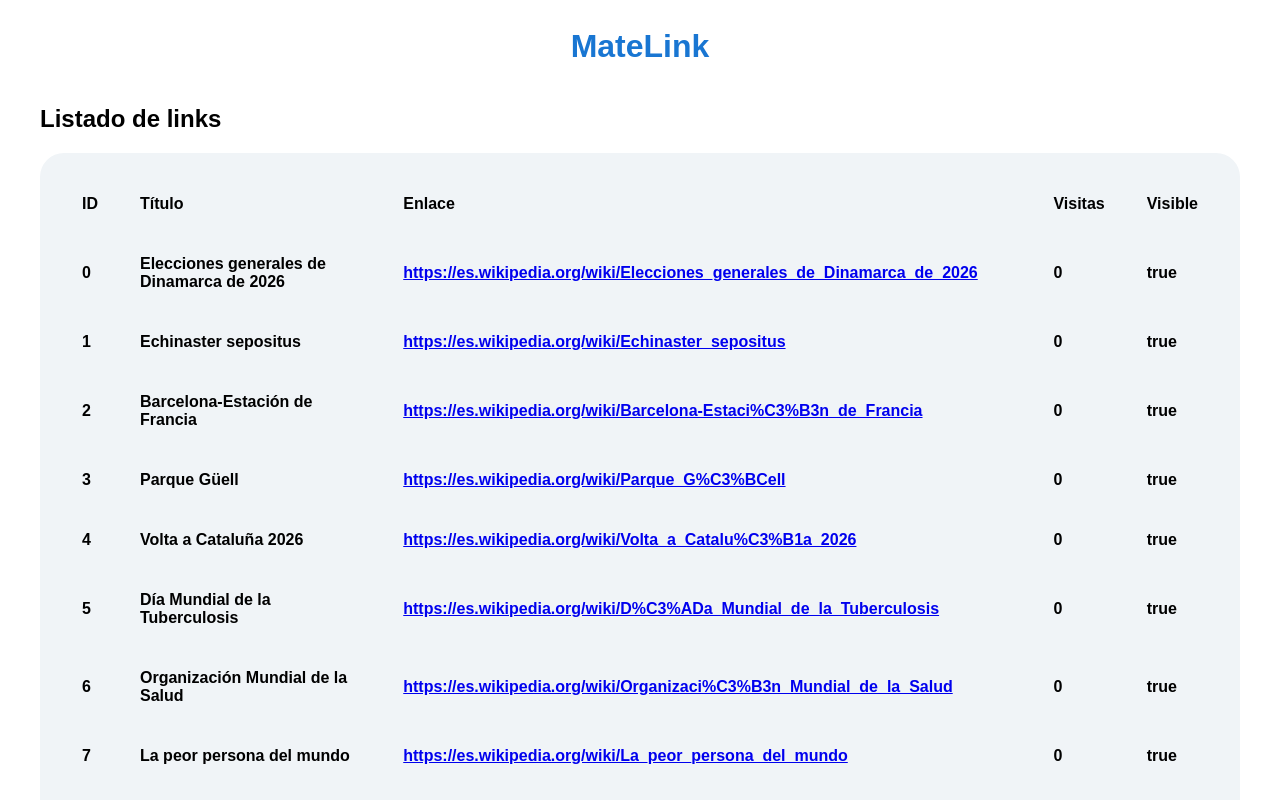
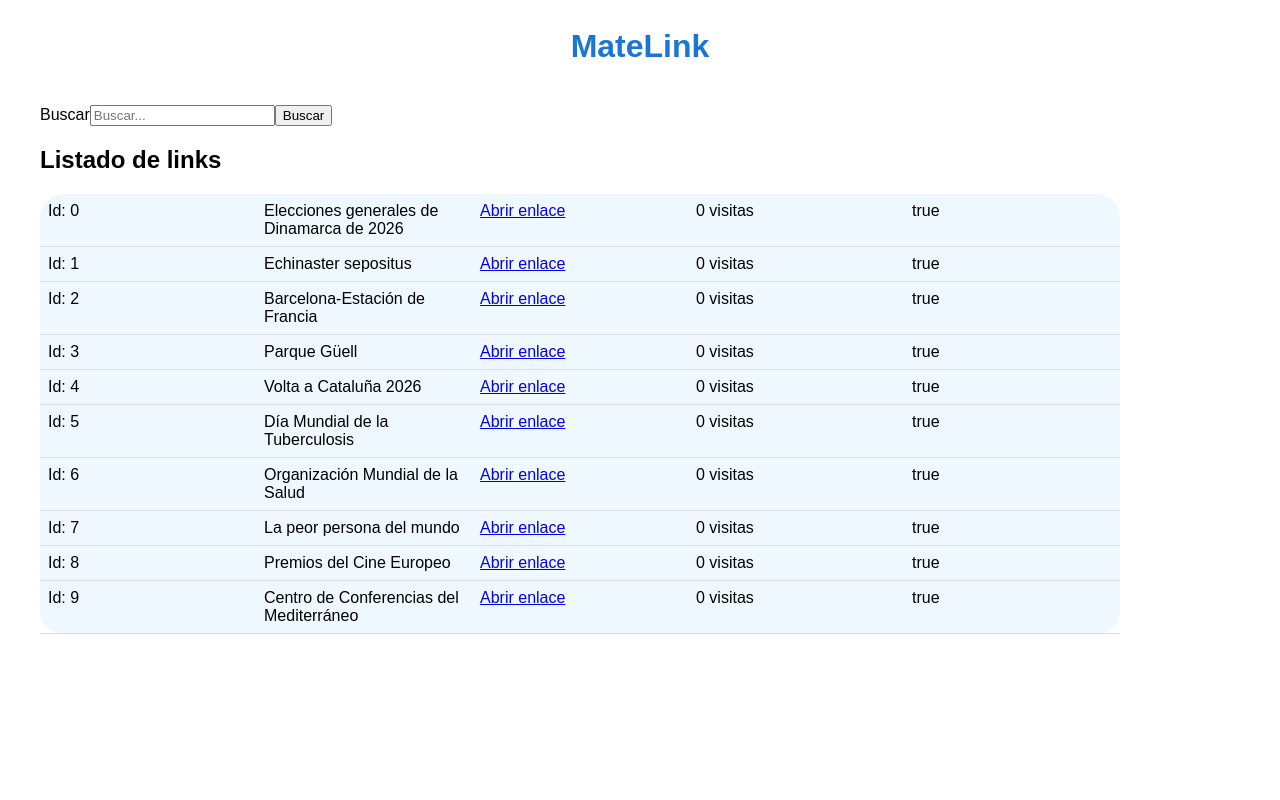
Before and after one commit to toniferrer/ioc-angular-matelink-toniferrer, an Angular app: page / in a window 1280 px wide. Shown: the top 800 px of the page. Built offline with nearby package versions, Linux system fonts and the light colour scheme.

Commit message:
Creación de los componentes tarjeta-links, barra-cercae implementación de funcionalidades (EAC2 Actividad 2)

```diff
--- a/src/app/app.component.html
+++ b/src/app/app.component.html
@@ -2,6 +2,6 @@
   <header>
     <h1>MateLink</h1>
   </header>
-
-  <app-llista-links [links]="links"></app-llista-links>
+  <app-barra-cerca (cambio)="filtrarLinks($event)"></app-barra-cerca>
+  <app-llista-links [links]="linksFiltrados"></app-llista-links>
 </main>
--- a/src/app/app.component.ts
+++ b/src/app/app.component.ts
@@ -3,15 +3,33 @@ import { LINKS_MOCK } from './mocks/dades-mock';
 import { Links } from './models/links.model';
 import { LlistaLinksComponent } from './components/llista-links/llista-links.component';
 import { CommonModule } from '@angular/common';
+import { BarraCercaComponent } from './components/barra-cerca/barra-cerca.component';
 
 @Component({
   selector: 'app-root',
   standalone: true,
-  imports: [CommonModule, LlistaLinksComponent],
+  imports: [CommonModule, LlistaLinksComponent, BarraCercaComponent],
   templateUrl: './app.component.html',
   styleUrl: './app.component.scss'
 })
 
 export class AppComponent {
   links: Links[] = LINKS_MOCK;
+  linksFiltrados: Links[] = this.links;
+  textoActual = '';
+
+  filtrarLinks(texto: string): void {
+    this.textoActual = texto;
+
+    if (!texto) {
+      this.linksFiltrados = this.links;
+      return;
+    }
+
+    this.linksFiltrados = this.links.filter(link =>
+      link.titulo.toLowerCase().includes(texto.toLowerCase()) ||
+      link.id.toString().includes(texto)
+    );
+
+  }
 }
--- /dev/null
+++ b/src/app/components/barra-cerca/barra-cerca.component.html
@@ -0,0 +1,12 @@
+<form class="formulario-buscar" (ngSubmit)="buscar()">
+    <div class="contenedor-buscador">
+        <label for="texto">Buscar</label>
+        <input type="text" id="texto" name="texto" placeholder="Buscar..." class="texto" [(ngModel)]="texto">
+        <button type="submit" class="boton-buscar">
+        Buscar
+        </button>
+        <button *ngIf="texto" type="button" (click)="borrar()" class="boton-borrar">
+        Borrar
+        </button>
+    </div>
+</form>
--- /dev/null
+++ b/src/app/components/barra-cerca/barra-cerca.component.ts
@@ -0,0 +1,26 @@
+import { Component, EventEmitter, Output } from '@angular/core';
+import { CommonModule } from '@angular/common';
+import { FormsModule } from '@angular/forms';
+
+@Component({
+  selector: 'app-barra-cerca',
+  standalone: true,
+  imports: [CommonModule, FormsModule],
+  templateUrl: './barra-cerca.component.html',
+  styleUrl: './barra-cerca.component.scss'
+})
+
+export class BarraCercaComponent {
+  @Output() cambio = new EventEmitter<string>();
+
+  texto = '';
+
+  buscar(): void {
+    this.cambio.emit(this.texto);
+  }
+
+  borrar(): void {
+    this.texto = '';
+    this.cambio.emit('');
+  }
+}
--- a/src/app/components/llista-links/llista-links.component.html
+++ b/src/app/components/llista-links/llista-links.component.html
@@ -1,18 +1,9 @@
 
 <h2>Listado de links</h2>
+
 <table>
-    <tr>
-        <th>ID</th>
-        <th>Título</th>
-        <th>Enlace</th>
-        <th>Visitas</th>
-        <th>Visible</th>
-    </tr>
-    <tr *ngFor="let links of links">
-        <th>{{links.id}}</th>
-        <th>{{links.titulo}}</th>
-        <th><a href="{{links.enlace}}" target="_blank">{{links.enlace}}</a></th>
-        <th>{{links.visitas}}</th>
-        <th>{{links.visible}}</th>
+    <tr *ngFor="let link of links">
+        <app-tarjeta-links [links]="link">
+        </app-tarjeta-links>
     </tr>
 </table>
--- a/src/app/components/llista-links/llista-links.component.scss
+++ b/src/app/components/llista-links/llista-links.component.scss
@@ -1,11 +1,8 @@
 table {
-    background-color: rgb(240, 244, 247);
+    background-color: aliceblue;
     border-radius: 24px;
     padding: 20px;
-    font-family:Arial, Helvetica, sans-serif;
+    font-family: Arial, Helvetica, sans-serif;
+    width: fit-content;
+    border-collapse: collapse;
 }
-
-table th{
-    padding: 20px;
-    text-align: start;
-}
--- a/src/app/components/llista-links/llista-links.component.ts
+++ b/src/app/components/llista-links/llista-links.component.ts
@@ -1,15 +1,17 @@
 import { Component, Input } from '@angular/core';
 import { Links } from '../../models/links.model';
 import { CommonModule } from '@angular/common';
+import { TarjetaLinksComponent } from '../tarjeta-links/tarjeta-links.component';
 
 
 @Component({
   selector: 'app-llista-links',
   standalone: true,
-  imports: [CommonModule],
+  imports: [CommonModule, TarjetaLinksComponent],
   templateUrl: './llista-links.component.html',
   styleUrl: './llista-links.component.scss'
 })
+
 export class LlistaLinksComponent {
   @Input({ required: true }) links: Links[] = [];
 }
--- /dev/null
+++ b/src/app/components/tarjeta-links/tarjeta-links.component.html
@@ -0,0 +1,5 @@
+<td>Id: {{links.id}}</td>
+<td>{{links.titulo}}</td>
+<td><a href="{{links.enlace}}" target="_blank">Abrir enlace</a></td>
+<td>{{links.visitas}} visitas</td>
+<td>{{links.visible}}</td>
--- /dev/null
+++ b/src/app/components/tarjeta-links/tarjeta-links.component.scss
@@ -0,0 +1,6 @@
+td {
+    text-align: left;
+    padding: 8px;
+    border-bottom: 1px solid #ddd;
+    width: 200px;
+}
```
Also changed, not shown: src/app/components/tarjeta-links/tarjeta-links.component.ts (added, +14 -0 lines), src/app/components/barra-cerca/barra-cerca.component.scss (added), 2 other files (tests, documents, lock files or other folders).
